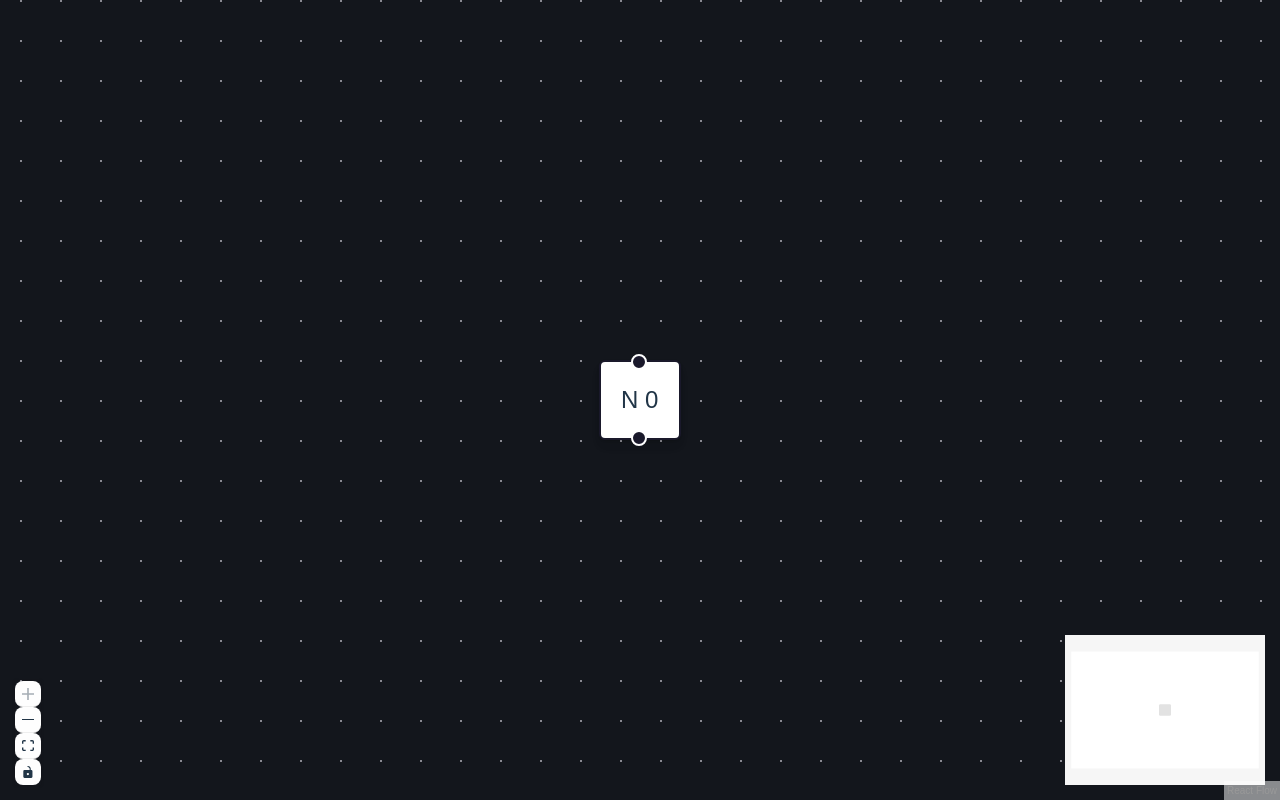
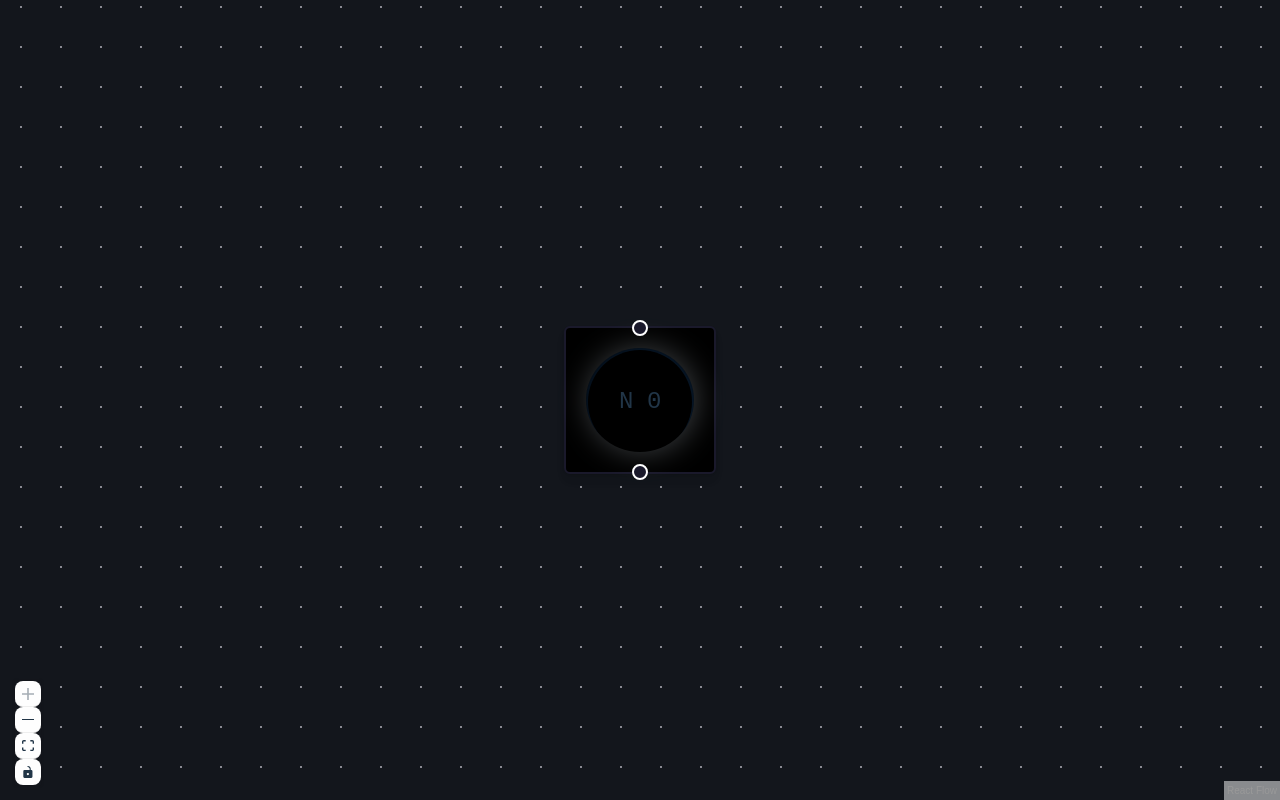
Before and after one commit to FabianKoehnke/fracnetics, a React (Vite) app in the folder gui/: page / in a window 1280 px wide. Built offline with nearby package versions, Linux system fonts and the light colour scheme.

Commit message:
Circle Nodes

```diff
--- a/gui/src/App.jsx
+++ b/gui/src/App.jsx
@@ -22,6 +22,7 @@ const initialNodes = [
     type: 'gnpNode',
     data: {label: `N ${0}`},
     position: { x: 0, y: 50 },
+    style: {backgroundColor:"black"}
   },
 ];
 
@@ -84,7 +85,7 @@ const AddNodeOnEdgeDrop = () => {
       >
       <Background />
       <Controls />
-        <MiniMap />
+
         <Background color="#ddd" variant="dots" gap={12} size={1} />
       </ReactFlow>
     </div>
--- a/gui/src/gnpNode.jsx
+++ b/gui/src/gnpNode.jsx
@@ -1,5 +1,6 @@
 import React, { memo, useCallback } from 'react';
 import { Handle, Position, NodeToolbar, useReactFlow } from '@xyflow/react';
+import "./index.css"
 
 function gnpNode({ id, data }) {
   const { setNodes } = useReactFlow();
@@ -40,7 +41,10 @@ function gnpNode({ id, data }) {
   );
 
   return (
-    <div style={{ backgroundColor: data?.color}}>
+    <div className="gnp-node-outer" style={{backgroundColor: data?.color}} >
+      <div className="gnp-node-inner" style={{backgroundColor: data?.color}} >
+        {data?.label}
+      </div>
       <Handle
         type="source"
         position={Position.Bottom}
@@ -56,7 +60,6 @@ function gnpNode({ id, data }) {
         <button onClick={() => changeNodeType('j')}>Judgment Node</button>
         <button onClick={() => changeNodeType('p')}>Processing Node</button>
       </NodeToolbar>
-      <div>{data?.label}</div>
     </div>
   );
 }
--- a/gui/src/index.css
+++ b/gui/src/index.css
@@ -86,3 +86,35 @@ body {
   flex-grow: 1;
   height: 100%;
 }
+
+.gnp-node-inner {
+  position: relative;
+  margin: auto;
+  border-radius: 50%;
+  padding: 16px 20px;
+  padding: 1px;
+  display: flex;
+  align-items: center;
+  height: 50px;
+  min-width: 50px;
+  font-family: 'Fira Mono', Monospace;
+  letter-spacing: -0.2px;
+  box-shadow: 1px 0 15px rgba(42, 138, 246, 0.3);
+  overflow: hidden;
+  flex-grow: 1;
+  flex-direction: column;
+  justify-content: center;
+}
+
+.gnp-node-outer {
+  border-radius: 50%;
+  padding: 1px;
+  display: center;
+  align-items: center;
+  height: 50px;
+  min-width: 50px;
+  font-family: 'Fira Mono', Monospace;
+  letter-spacing: -0.2px;
+  box-shadow: 1px 0 15px rgba(201, 211, 222, 0.3);
+  overflow: hidden;
+}
```
